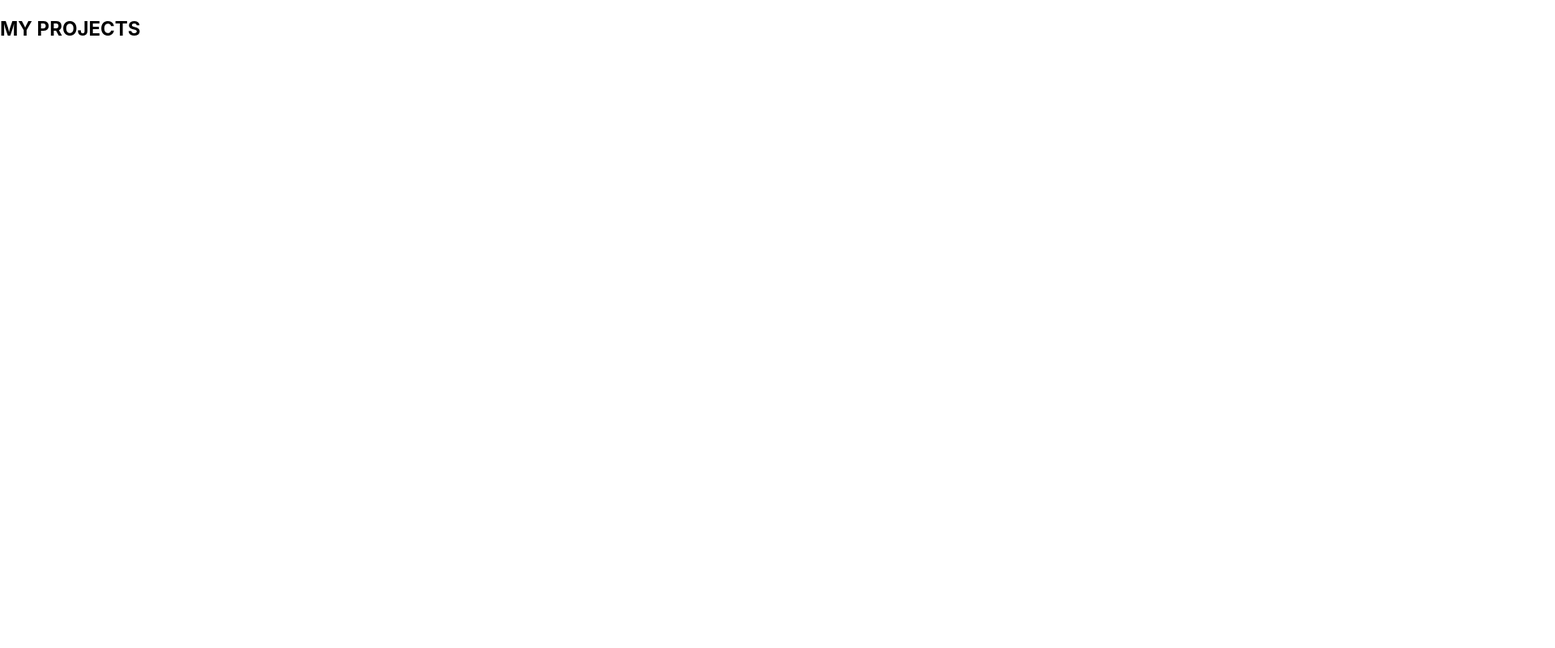
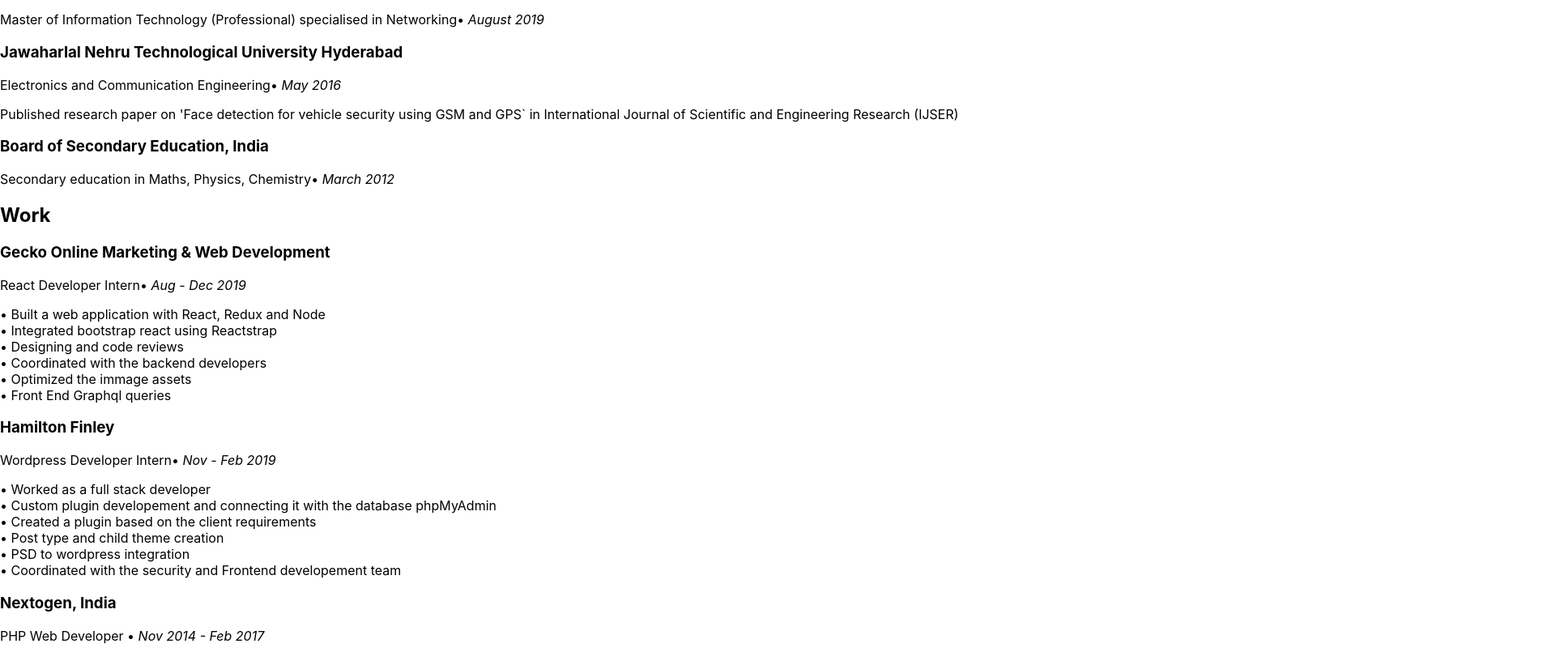
Before and after one commit to vbudithi/Reactportfolio, a React (Create React App) app: page / in a window 1280 px wide. Shown: the part 1200-2000 px from the top of the page at 81% size, 1920 px wide, since content can reach past the window. Before the commit the page ends 1270 px from the top, so only its background shows below. Built offline with nearby package versions, Linux system fonts and the light colour scheme.

Commit message:
updating education, work and portfolio in resumeData file

```diff
--- a/src/resumeData.js
+++ b/src/resumeData.js
@@ -3,6 +3,7 @@
     "name": "Vivek Budithi",
     "role": "Frontend Developer",
     "linkedinId":"Your LinkedIn Id",
+    "skypeid": "Your skypeid",
     "roleDescription": "I like dabbling in various parts of frontend development and like to learn about new technologies, write technical articles or simply play games in my free time.",
     "socialLinks":[
         {
@@ -13,11 +14,101 @@
         },
         {
           "name":"github",
-          "url":"http://github.com/rbhatia46",
+          "url":"https://github.com/vbudithi",
           "className":"fa fa-github"
         }
 
-      ]
-}
+      ],
 
-export default resumeData
+    "education":[
+      {
+        "UniversityName":"Deakin University",
+        "specialization":"Master of Information Technology (Professional) specialised in Networking",
+        "MonthOfPassing":"August",
+        "YearOfPassing":"2019",
+      },
+      {
+        "UniversityName":"Jawaharlal Nehru Technological University Hyderabad",
+        "specialization":"Electronics and Communication Engineering",
+        "MonthOfPassing":"May",
+        "YearOfPassing":"2016",
+        "Achievements":"Published research paper on 'Face detection for vehicle security using GSM and GPS` in International Journal of Scientific and Engineering Research (IJSER)"
+      },
+      {
+        "UniversityName":"Board of Secondary Education, India",
+        "specialization":"Secondary education in Maths, Physics, Chemistry",
+        "MonthOfPassing":"March",
+        "YearOfPassing":"2012",
+      },
+
+    ],
+    "work":[
+      {
+        "CompanyName":"Gecko Online Marketing & Web Development",
+        "specialization":"React Developer Intern",
+        "MonthOfLeaving":"Aug - Dec",
+        "YearOfLeaving" : "2019",
+        "worka":"• Built a web application with React, Redux and Node",
+        "workb":"• Integrated bootstrap react using Reactstrap",
+        "workc":"• Designing and code reviews ",
+        "workd":"• Coordinated with the backend developers",
+        "worke":"• Optimized the immage assets",
+        "workf":"• Front End Graphql queries"
+
+      },
+      {
+        "CompanyName":"Hamilton Finley",
+        "specialization":"Wordpress Developer Intern",
+        "MonthOfLeaving":"Nov - Feb",
+        "YearOfLeaving":"2019",
+        "worka":"• Worked as a full stack developer",
+        "workb":"• Custom plugin developement and connecting it with the database phpMyAdmin",
+        "workc":"• Created a plugin based on the  client requirements",
+        "workd":"• Post type and child theme creation",
+        "worke":"• PSD to wordpress integration",
+        "workf":"• Coordinated with the security and Frontend developement team"
+      },
+
+      {
+        "CompanyName":"Nextogen, India",
+        "specialization":"PHP Web Developer ",
+        "MonthOfLeaving":"Nov 2014 - Feb 2017",
+
+        "worka":"• Performed full life cycle development by integrating web-based software solutions using PHP, MySQL, HTML, CSS3 and JavaScript",
+        "workb":"• Performing daily scrum and routine code reviews",
+        "workc":"• Designed and implemented new features into the application",
+        "workd":"• Developed and maintained the webforms and banners using PHP Laravel framework",
+        "worke":"• Reports to the web development manager",
+
+      },
+
+
+
+    ],
+
+    "portfolio":[
+      {
+        "name":"project1",
+        "description":"mobileapp",
+        "imgurl":"images/portfolio/coffee.jpg"
+      },
+      {
+        "name":"project2",
+        "description":"mobileapp",
+        "imgurl":"images/sample-image.jpg"
+      },
+      {
+        "name":"project3",
+        "description":"mobileapp",
+        "imgurl":"images/header-background.jpg"
+      },
+      {
+        "name":"project4",
+        "description":"mobileapp",
+        "imgurl":"images/portfolio/coffee.jpg"
+      }
+    ],
+
+  }
+
+  export default resumeData
```
